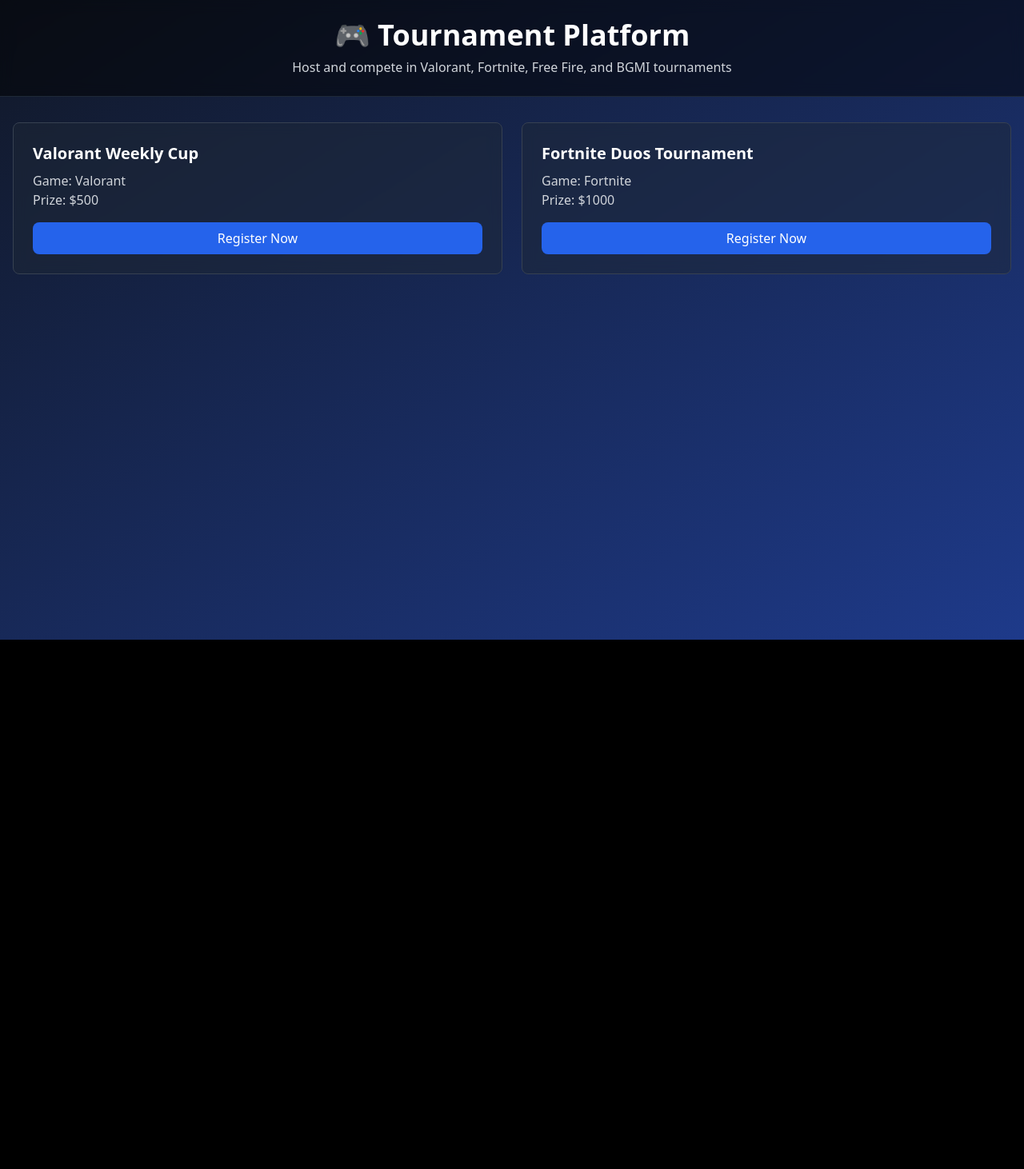
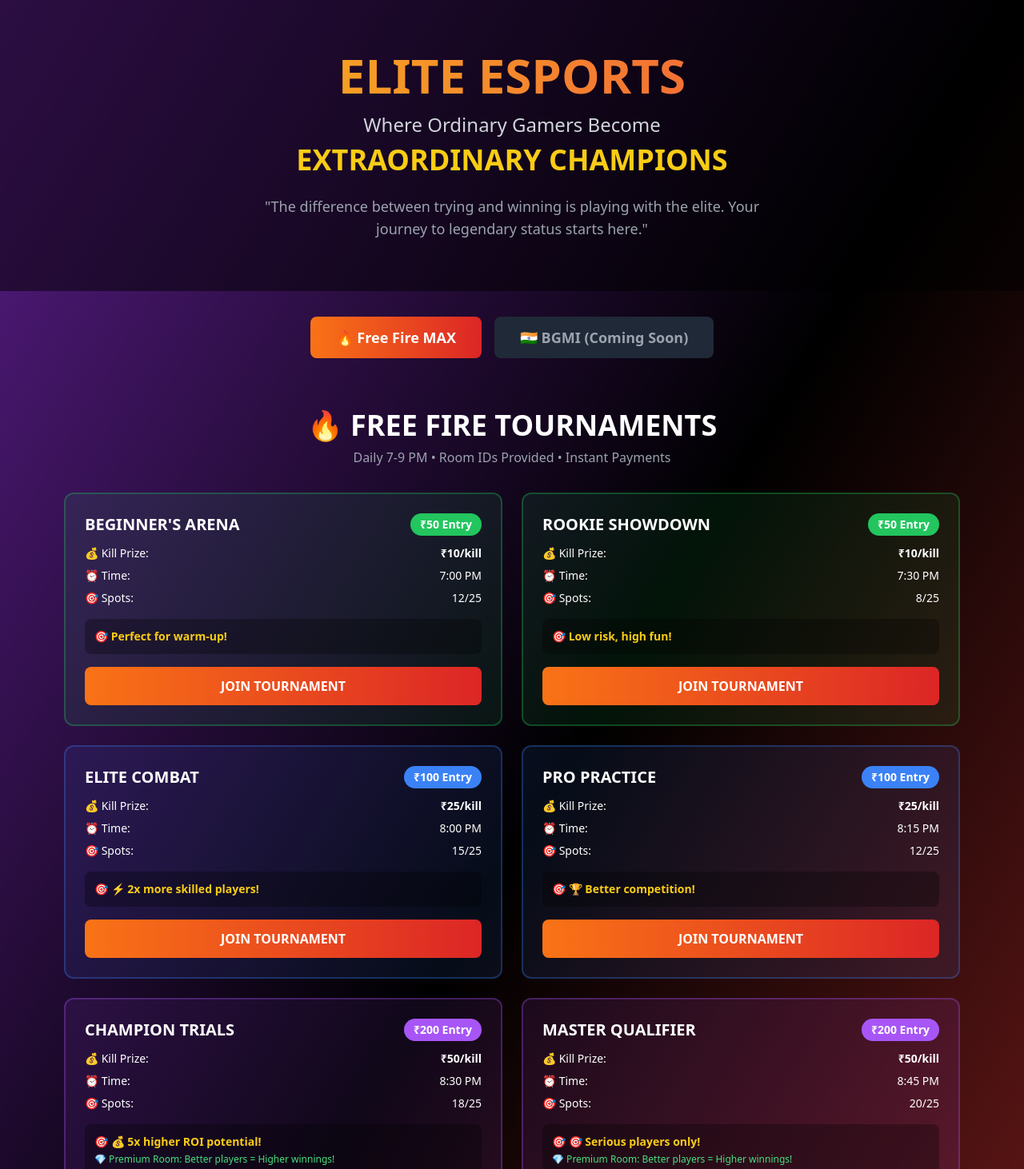
Before and after one commit to jatin1808-web/Tournament-platform, a Next.js app: page / in a window 1280 px wide. Shown: the top 1462 px of the page at 80% size. Before the commit the page ends 800 px from the top, so only its background shows below. Built offline with nearby package versions, Linux system fonts and the light colour scheme.

Commit message:
Update page.tsx

```diff
--- a/app/page.tsx
+++ b/app/page.tsx
@@ -3,52 +3,173 @@
 import { useState } from 'react'
 
 export default function Home() {
-  const [tournaments] = useState([
+  const [activeGame, setActiveGame] = useState('freefire')
+
+  // FREE FIRE TOURNAMENTS - YOUR EXACT STRUCTURE
+  const freeFireTournaments = [
+    // ₹50 Rooms (2)
     {
-      id: 1,
-      name: 'Valorant Weekly Cup',
-      game: 'Valorant',
-      teams: 8,
-      prize: '$500',
-      date: '2024-01-15'
+      id: 1, entryFee: 50, killPrize: 10, time: "7:00 PM",
+      title: "BEGINNER'S ARENA", spots: "12/25", bonus: "Perfect for warm-up!"
     },
     {
-      id: 2,
-      name: 'Fortnite Duos Tournament',
-      game: 'Fortnite',
-      teams: 16,
-      prize: '$1000',
-      date: '2024-01-20'
+      id: 2, entryFee: 50, killPrize: 10, time: "7:30 PM",
+      title: "ROOKIE SHOWDOWN", spots: "8/25", bonus: "Low risk, high fun!"
+    },
+    // ₹100 Rooms (4)
+    {
+      id: 3, entryFee: 100, killPrize: 25, time: "8:00 PM",
+      title: "ELITE COMBAT", spots: "15/25", bonus: "⚡ 2x more skilled players!"
+    },
+    {
+      id: 4, entryFee: 100, killPrize: 25, time: "8:15 PM",
+      title: "PRO PRACTICE", spots: "12/25", bonus: "🏆 Better competition!"
+    },
+    // ₹200 Rooms (4)
+    {
+      id: 5, entryFee: 200, killPrize: 50, time: "8:30 PM",
+      title: "CHAMPION TRIALS", spots: "18/25", bonus: "💰 5x higher ROI potential!"
+    },
+    {
+      id: 6, entryFee: 200, killPrize: 50, time: "8:45 PM",
+      title: "MASTER QUALIFIER", spots: "20/25", bonus: "🎯 Serious players only!"
+    },
+    // ₹500 Rooms (2)
+    {
+      id: 7, entryFee: 500, killPrize: 100, time: "9:00 PM",
+      title: "LEGENDARY SHOWDOWN", spots: "22/25", bonus: "💎 VIP Room - Elite Players!"
+    },
+    {
+      id: 8, entryFee: 500, killPrize: 100, time: "9:15 PM",
+      title: "GRAND MASTER", spots: "24/25", bonus: "🔥 Where pros compete!"
     }
-  ])
+  ]
 
   return (
-    <div className="min-h-screen bg-gradient-to-br from-gray-900 to-blue-900">
-      <header className="bg-black/50 backdrop-blur border-b border-gray-800">
-        <div className="container mx-auto px-4 py-6">
-          <h1 className="text-4xl font-bold text-white text-center">
-            🎮 Tournament Platform
-          </h1>
-          <p className="text-gray-300 text-center mt-2">
-            Host and compete in Valorant, Fortnite, Free Fire, and BGMI tournaments
-          </p>
-        </div>
-      </header>
+    <div className="min-h-screen bg-gradient-to-br from-purple-900 via-black to-red-900">
+      {/* HERO SECTION - MOTIVATIONAL */}
+      <section className="text-center py-16 bg-black/50">
+        <h1 className="text-6xl font-bold bg-gradient-to-r from-yellow-400 to-red-500 bg-clip-text text-transparent mb-4">
+          ELITE ESPORTS
+        </h1>
+        <p className="text-2xl text-gray-300 mb-2">Where Ordinary Gamers Become</p>
+        <p className="text-4xl font-bold text-yellow-400 mb-6">EXTRAORDINARY CHAMPIONS</p>
+        <p className="text-lg text-gray-400 max-w-2xl mx-auto">
+          "The difference between trying and winning is playing with the elite.
+          Your journey to legendary status starts here."
+        </p>
+      </section>
 
-      <main className="container mx-auto px-4 py-8">
+      {/* GAME SELECTOR */}
+      <div className="flex justify-center space-x-4 my-8">
+        <button
+          onClick={() => setActiveGame('freefire')}
+          className={`px-8 py-3 rounded-lg font-bold text-lg transition-all ${
+            activeGame === 'freefire'
+              ? 'bg-gradient-to-r from-orange-500 to-red-600 text-white'
+              : 'bg-gray-800 text-gray-400 hover:bg-gray-700'
+          }`}
+        >
+          🔥 Free Fire MAX
+        </button>
+        <button
+          onClick={() => setActiveGame('bgmi')}
+          className={`px-8 py-3 rounded-lg font-bold text-lg transition-all ${
+            activeGame === 'bgmi'
+              ? 'bg-gradient-to-r from-green-500 to-blue-600 text-white'
+              : 'bg-gray-800 text-gray-400 hover:bg-gray-700'
+          }`}
+        >
+          🇮🇳 BGMI (Coming Soon)
+        </button>
+      </div>
+
+      {/* TOURNAMENT GRID */}
+      <div className="max-w-6xl mx-auto px-4 py-8">
+        <h2 className="text-4xl font-bold text-center mb-2">
+          {activeGame === 'freefire' ? '🔥 FREE FIRE TOURNAMENTS' : '🇮🇳 BGMI TOURNAMENTS'}
+        </h2>
+        <p className="text-center text-gray-400 mb-8">
+          {activeGame === 'freefire'
+            ? "Daily 7-9 PM • Room IDs Provided • Instant Payments"
+            : "Launching in 3 Days • Bigger Prize Pools • Pro Competition"
+          }
+        </p>
+
         <div className="grid grid-cols-1 md:grid-cols-2 gap-6">
-          {tournaments.map(tournament => (
-            <div key={tournament.id} className="bg-gray-800/50 backdrop-blur rounded-lg p-6 border border-gray-700">
-              <h3 className="text-xl font-bold text-white mb-2">{tournament.name}</h3>
-              <p className="text-gray-300">Game: {tournament.game}</p>
-              <p className="text-gray-300">Prize: {tournament.prize}</p>
-              <button className="w-full bg-blue-600 text-white py-2 rounded-lg mt-4">
-                Register Now
+          {activeGame === 'freefire' && freeFireTournaments.map((tourney) => (
+            <div key={tourney.id} className={`p-6 rounded-xl border-2 transition-all hover:scale-105 ${
+              tourney.entryFee === 50 ? 'border-green-500/30 bg-green-500/10' :
+              tourney.entryFee === 100 ? 'border-blue-500/30 bg-blue-500/10' :
+              tourney.entryFee === 200 ? 'border-purple-500/30 bg-purple-500/10' :
+              'border-yellow-500/30 bg-yellow-500/10'
+            }`}>
+              <div className="flex justify-between items-start mb-3">
+                <h3 className="text-xl font-bold">{tourney.title}</h3>
+                <span className={`px-3 py-1 rounded-full text-sm font-bold ${
+                  tourney.entryFee === 50 ? 'bg-green-500' :
+                  tourney.entryFee === 100 ? 'bg-blue-500' :
+                  tourney.entryFee === 200 ? 'bg-purple-500' :
+                  'bg-yellow-500'
+                }`}>
+                  ₹{tourney.entryFee} Entry
+                </span>
+              </div>
+
+              <div className="space-y-2 text-sm">
+                <div className="flex justify-between">
+                  <span>💰 Kill Prize:</span>
+                  <span className="font-bold">₹{tourney.killPrize}/kill</span>
+                </div>
+                <div className="flex justify-between">
+                  <span>⏰ Time:</span>
+                  <span>{tourney.time}</span>
+                </div>
+                <div className="flex justify-between">
+                  <span>🎯 Spots:</span>
+                  <span>{tourney.spots}</span>
+                </div>
+              </div>
+
+              {/* PSYCHOLOGICAL PUSH */}
+              <div className="mt-4 p-3 bg-black/30 rounded-lg">
+                <p className="text-yellow-400 text-sm font-bold">🎯 {tourney.bonus}</p>
+                {tourney.entryFee >= 200 && (
+                  <p className="text-green-400 text-xs mt-1">
+                    💎 Premium Room: Better players = Higher winnings!
+                  </p>
+                )}
+              </div>
+
+              <button className="w-full mt-4 bg-gradient-to-r from-orange-500 to-red-600 hover:from-orange-600 hover:to-red-700 text-white py-3 rounded-lg font-bold transition-all">
+                {tourney.entryFee >= 200 ? "JOIN ELITE BATTLE 🚀" : "JOIN TOURNAMENT"}
               </button>
             </div>
           ))}
+
+          {activeGame === 'bgmi' && (
+            <div className="col-span-2 text-center py-16">
+              <div className="text-6xl mb-4">🇮🇳</div>
+              <h3 className="text-3xl font-bold text-green-400 mb-2">BGMI TOURNAMENTS</h3>
+              <p className="text-xl text-gray-300">Launching in 3 Days!</p>
+              <p className="text-lg text-yellow-400 mt-4">Bigger Prize Pools • Professional Setup • Elite Competition</p>
+              <button className="mt-6 px-8 py-3 bg-gradient-to-r from-green-500 to-blue-600 hover:from-green-600 hover:to-blue-700 text-white rounded-lg font-bold">
+                NOTIFY ME AT LAUNCH 🔥
+              </button>
+            </div>
+          )}
         </div>
-      </main>
+      </div>
+
+      {/* MOTIVATIONAL FOOTER */}
+      <footer className="text-center py-12 bg-black/50 mt-12">
+        <p className="text-2xl font-bold text-yellow-400 mb-4">
+          "Winners don't wait for chances... they create them."
+        </p>
+        <p className="text-gray-400">
+          Elite eSports - Where every game is an opportunity to become legendary.
+        </p>
+      </footer>
     </div>
   )
 }
```
